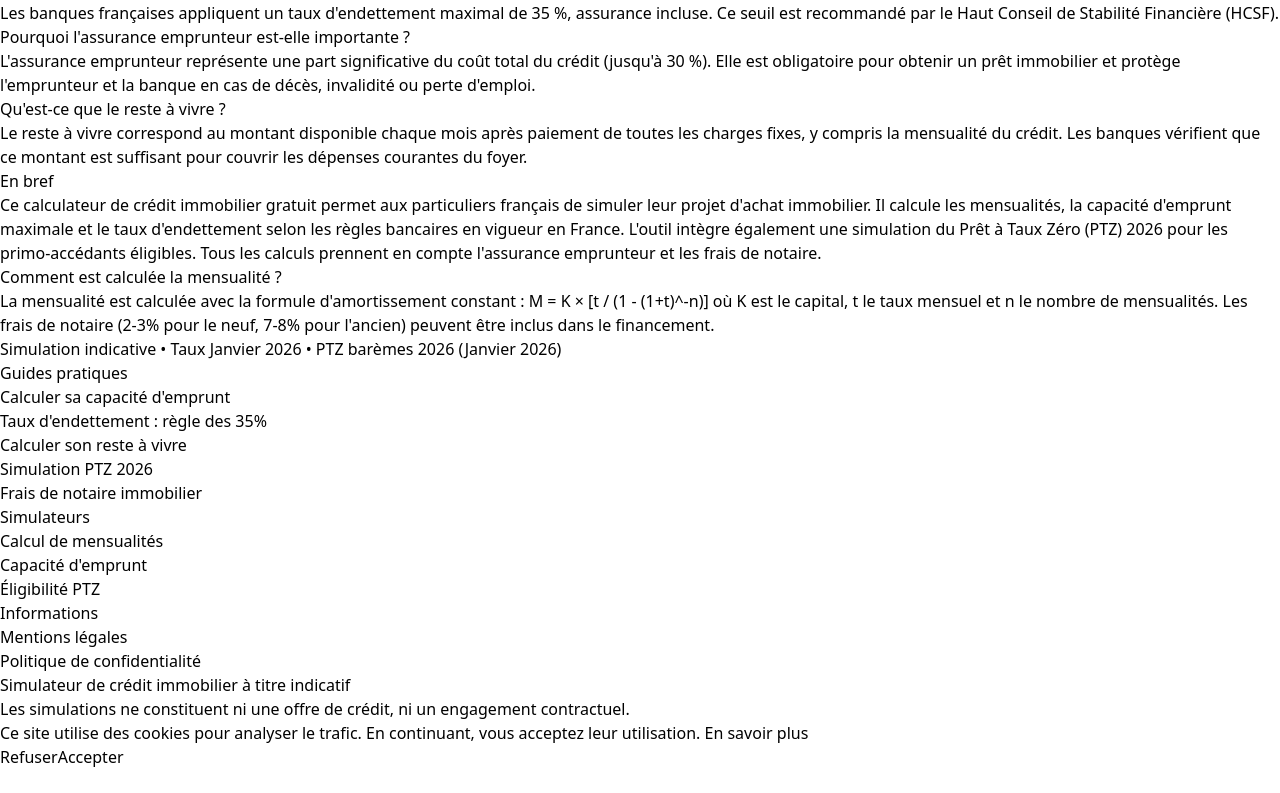
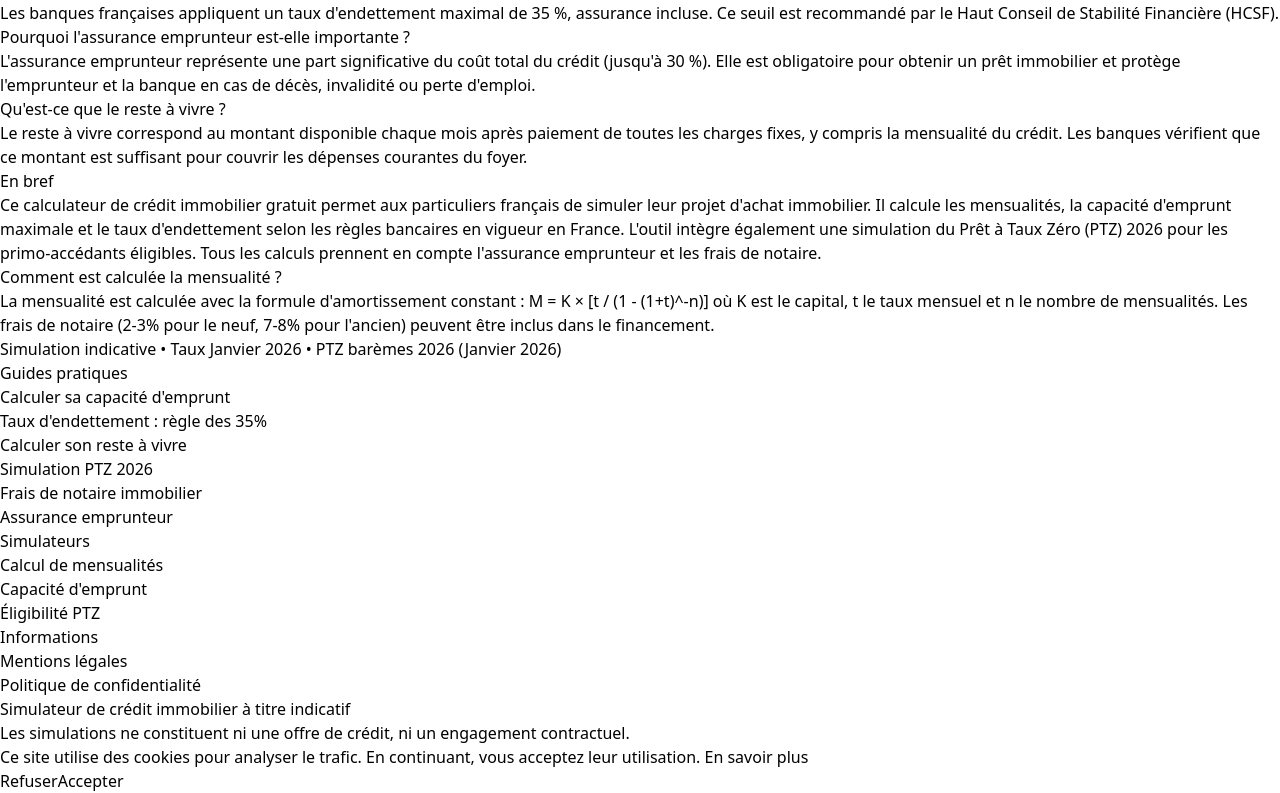
Before and after one commit to Carlo-Carlo-Carlo/calculateur-immo, a React (Vite) app: page / in a window 1280 px wide. Shown: the part 3135-3928 px from the top of the page. Before the commit the page ends 3904 px from the top, so only its background shows below. Built offline with nearby package versions, Linux system fonts and the light colour scheme.

Commit message:
Update App.tsx

```diff
--- a/src/App.tsx
+++ b/src/App.tsx
@@ -1918,6 +1918,7 @@ useEffect(() => {
           <li><Link to="/calcul-reste-a-vivre" className="hover:text-white transition">Calculer son reste à vivre</Link></li>
           <li><Link to="/simulation-ptz-2026" className="hover:text-white transition">Simulation PTZ {new Date().getFullYear()}</Link></li>
           <li><Link to="/frais-notaire-immobilier" className="hover:text-white transition">Frais de notaire immobilier</Link></li>
+          <li><Link to="/assurance-emprunteur" className="hover:text-white transition">Assurance emprunteur</Link></li>
         </ul>
       </div>
       <div>
```
